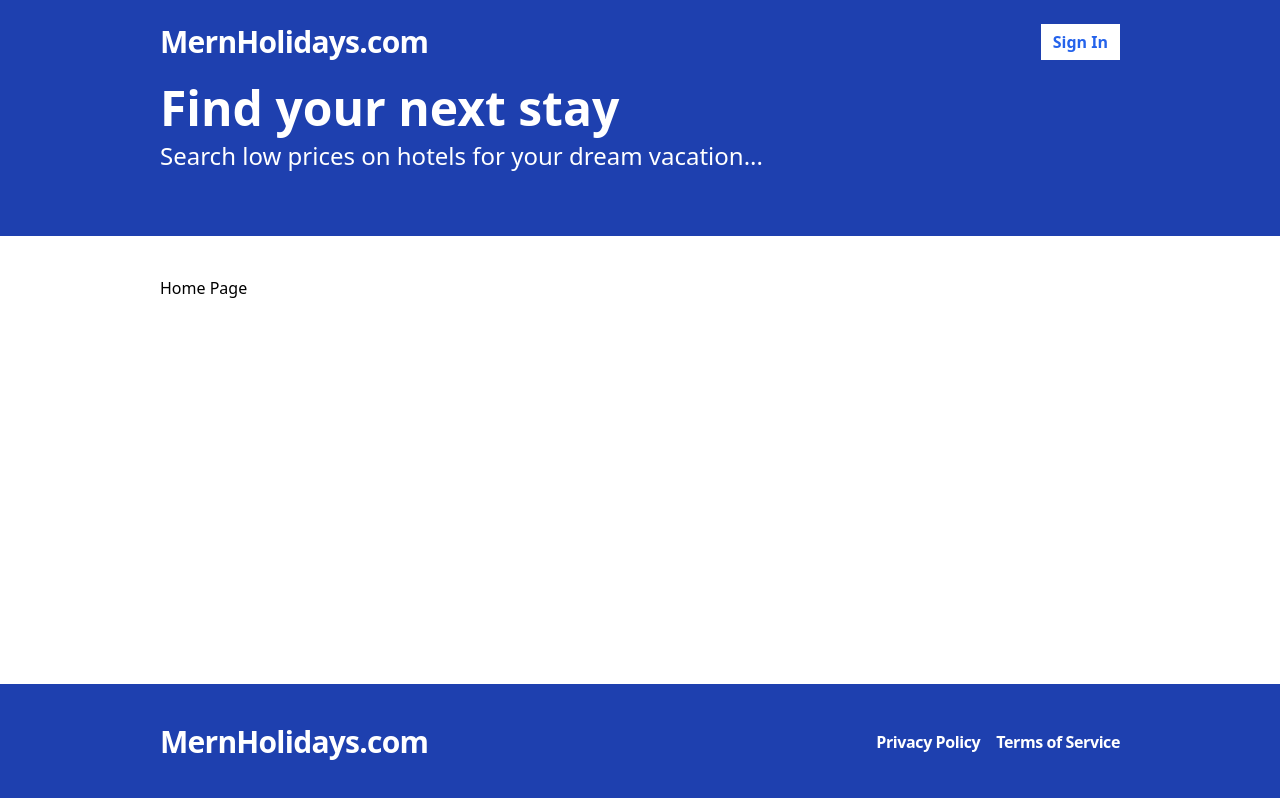
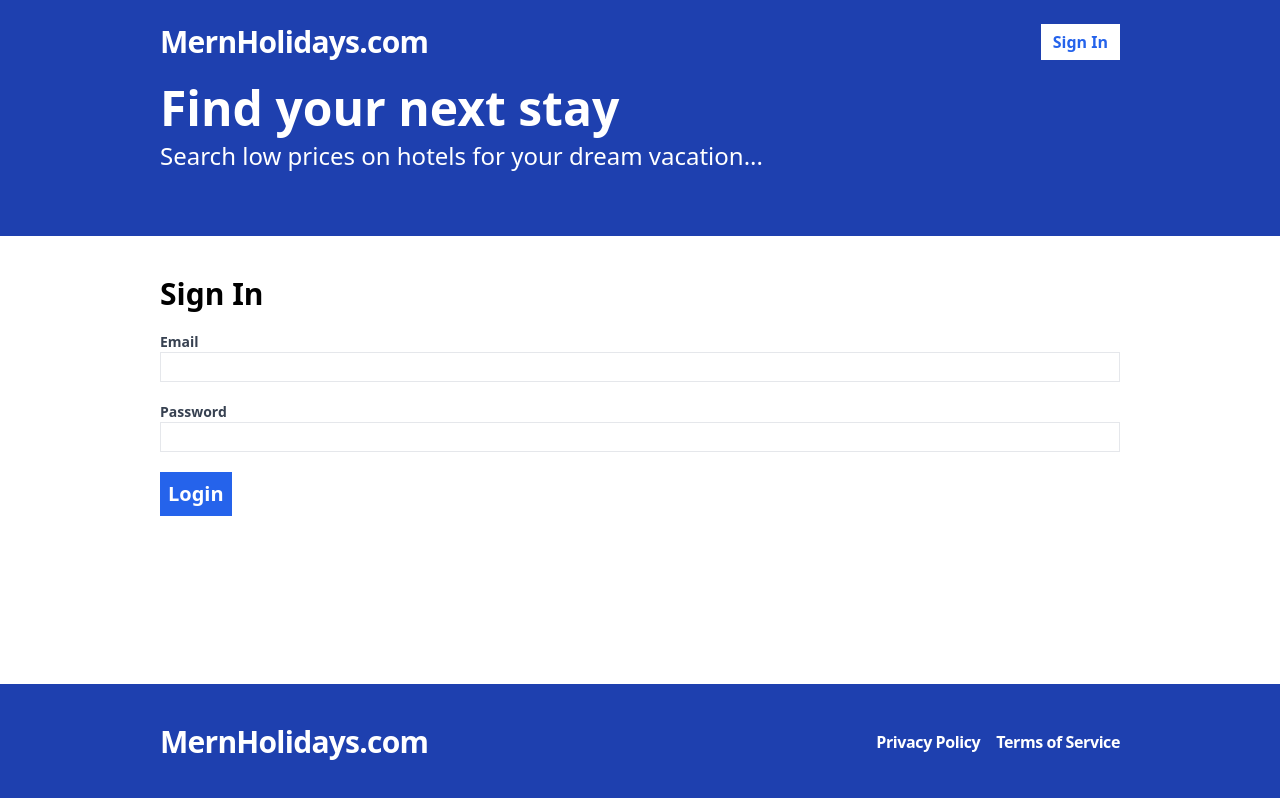
Before and after one commit to yaelih/mern-booking-app, a React (Vite) app in the folder frontend/: page /sign-in in a window 1280 px wide. Before the commit this address led to /. Built offline with nearby package versions, Linux system fonts and the light colour scheme; no server answers.

Commit message:
[FE] add SignIn (form, route and request)

```diff
--- a/frontend/src/App.tsx
+++ b/frontend/src/App.tsx
@@ -6,6 +6,7 @@
 } from 'react-router-dom';
 import Layout from './layouts/Layout';
 import Register from './pages/Register';
+import SignIn from './pages/SignIn';
 
 function App() {
   return (
@@ -35,6 +36,14 @@
             </Layout>
           }
         />
+        <Route
+          path="/sign-in"
+          element={
+            <Layout>
+              <SignIn />
+            </Layout>
+          }
+        />
         <Route path="*" element={<Navigate to="/" />} />
       </Routes>
     </Router>
--- a/frontend/src/api-client.ts
+++ b/frontend/src/api-client.ts
@@ -1,4 +1,5 @@
 import { RegisterFormData } from './pages/Register';
+import { SignInFormData } from './pages/SignIn';
 
 const API_BASE_URL = import.meta.env.VITE_API_BASE_URL;
 
@@ -19,6 +20,25 @@
   }
 };
 
+export const signIn = async (formData: SignInFormData) => {
+  const response = await fetch(`${API_BASE_URL}/api/auth/login`, {
+    method: 'POST',
+    credentials: 'include',
+    headers: {
+      'Content-Type': 'application/json',
+    },
+    body: JSON.stringify(formData),
+  });
+
+  const responseBody = await response.json();
+
+  if (!response.ok) {
+    throw new Error(responseBody.message);
+  }
+
+  return responseBody;
+};
+
 export const validateToken = async () => {
   const response = await fetch(`${API_BASE_URL}/api/auth/validate-token`, {
     credentials: 'include',
--- /dev/null
+++ b/frontend/src/pages/SignIn.tsx
@@ -0,0 +1,81 @@
+import { useForm } from 'react-hook-form';
+import { useMutation } from 'react-query';
+import * as apiClient from '../api-client';
+import { useAppContext } from '../contexts/AppContext';
+import { useNavigate } from 'react-router-dom';
+
+export type SignInFormData = {
+  email: string;
+  password: string;
+};
+
+const SignIn = () => {
+  const { showToast } = useAppContext();
+  const navigate = useNavigate();
+
+  const {
+    register,
+    handleSubmit,
+    formState: { errors },
+  } = useForm<SignInFormData>();
+
+  const mutation = useMutation(apiClient.signIn, {
+    onSuccess: async () => {
+      showToast({ message: 'Sign in Successful!', type: 'SUCCESS' });
+      navigate('/');
+    },
+    onError: async (error: Error) => {
+      showToast({ message: error.message, type: 'ERROR' });
+    },
+  });
+
+  const onSubmit = handleSubmit((data) => {
+    mutation.mutate(data);
+  });
+
+  return (
+    <form className="flex flex-col gap-5" onSubmit={onSubmit}>
+      <h2 className="text-3xl font-bold">Sign In</h2>
+
+      <label className="text-gray-700 text-sm font-bold flex-1">
+        Email
+        <input
+          type="email"
+          className="border rouunded w-full py-1 px-2 font-normal"
+          {...register('email', { required: 'This field is required' })}
+        />
+        {errors.email && (
+          <span className="text-red-500">{errors.email.message}</span>
+        )}
+      </label>
+
+      <label className="text-gray-700 text-sm font-bold flex-1">
+        Password
+        <input
+          type="password"
+          className="border rouunded w-full py-1 px-2 font-normal"
+          {...register('password', {
+            required: 'This field is required',
+            minLength: {
+              value: 6,
+              message: 'Password must be at least 6 characters',
+            },
+          })}
+        />
+        {errors.password && (
+          <span className="text-red-500">{errors.password.message}</span>
+        )}
+      </label>
+      <span>
+        <button
+          type="submit"
+          className="bg-blue-600 text-white p-2 font-bold hover:bg-blue-500 text-xl"
+        >
+          Login
+        </button>
+      </span>
+    </form>
+  );
+};
+
+export default SignIn;
```
